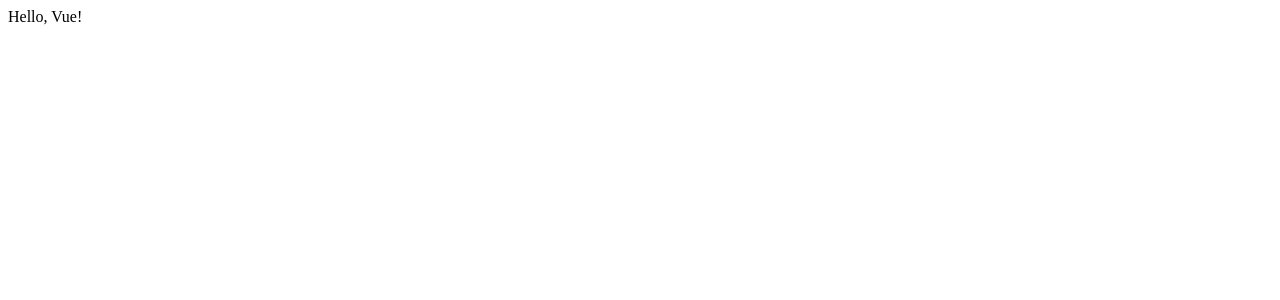
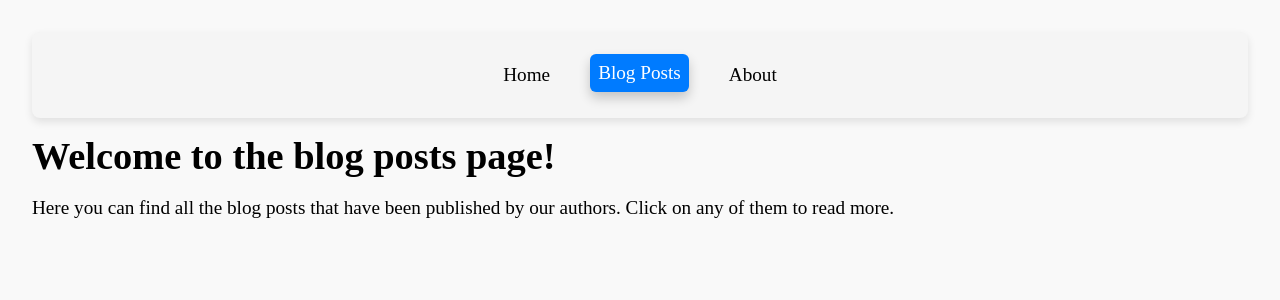
Before and after one commit to kayserver/learn-vue-3-with-Kadin, a Vue app: page /blogPosts in a window 1280 px wide. Shown: the top 300 px of the page. Built offline with nearby package versions, Linux system fonts and the light colour scheme.

Commit message:
Basic routing.

```diff
--- a/package.json
+++ b/package.json
@@ -9,10 +9,12 @@
     "preview": "vite preview"
   },
   "dependencies": {
-    "vue": "^3.4.21"
+    "vue": "^3.4.21",
+    "vue-router": "^5.0.4"
   },
   "devDependencies": {
     "@vitejs/plugin-vue": "^5.0.4",
+    "sass": "^1.99.0",
     "vite": "^5.1.6"
   }
 }
--- a/src/App.vue
+++ b/src/App.vue
@@ -1,8 +1,19 @@
 <template>
-  <div>Hello, Vue!</div>
+  <div class="app">
+    <Navigation></Navigation>
+    <router-view></router-view>
+  </div>
 </template>
 
+<script setup>
+import Navigation from '@/components/Navigation.vue';
 
-<script setup></script>
+</script>
 
-<style lang="scss" scoped></style>
+<style lang="scss" scoped>
+.app {
+  display: flex;
+  flex-direction: column;
+  gap: 1rem;
+}
+</style>
--- /dev/null
+++ b/src/assets/main.scss
@@ -0,0 +1,16 @@
+body {
+  padding: 1.5rem;
+  box-sizing: border-box;
+  background-color: #f9f9f9;
+  font-size: 1.2rem;
+  font-weight: 500;
+}
+a {
+  text-decoration: none;
+  color: black;
+}
+h2,
+h1 {
+  padding: 0;
+  margin: 0;
+}
--- /dev/null
+++ b/src/components/Navigation.vue
@@ -0,0 +1,36 @@
+<template>
+    <nav>
+        <router-link :to="{ name: 'home' }">Home</router-link>
+        <router-link :to="{ name: 'blogPosts' }">Blog Posts</router-link>
+        <router-link :to="{ name: 'about' }">About</router-link>
+    </nav>
+</template>
+
+<script setup>
+
+</script>
+
+<style lang="scss" scoped>
+nav {
+    display: flex;
+    justify-content: center;
+    gap: 2rem;
+    padding: 1.5rem;
+    background-color: #f5f5f5;
+    border-radius: 8px;
+    box-shadow: 0 4px 8px rgba(0, 0, 0, 0.1);
+
+    a {
+        padding: 0.5rem;
+    }
+
+    .router-link-active {
+        background-color: #007bff;
+        color: #fff;
+        border-color: #0056b3;
+        border-radius: 6px;
+        box-shadow: 0 6px 12px rgba(0, 0, 0, 0.2);
+        transform: translateY(-2px);
+    }
+}
+</style>
--- a/src/main.js
+++ b/src/main.js
@@ -1,5 +1,6 @@
 import { createApp } from 'vue'
 import App from './App.vue'
+import router from './router'
+import './assets/main.scss'
 
-
-createApp(App).mount('#app')
+createApp(App).use(router).mount('#app')
--- /dev/null
+++ b/src/router/index.js
@@ -0,0 +1,21 @@
+import { createRouter, createWebHistory } from 'vue-router'
+
+// Import the components that we want to route to
+import Home from '@/views/Home.vue'
+import BlogPosts from '@/views/BlogPosts.vue'
+import About from '@/views/About.vue'
+
+// Create a router instance
+const router = createRouter({
+  // Provide the history implementation to use. We are using the HTML5 history API
+  history: createWebHistory(),
+  // Define some routes, each route record should map to a component
+  routes: [
+    { path: '/', name: 'home', component: Home },
+    { path: '/blogPosts', name: 'blogPosts', component: BlogPosts },
+    { path: '/about', name: 'about', component: About },
+  ],
+})
+
+// Export the router instance
+export default router
--- /dev/null
+++ b/src/views/About.vue
@@ -0,0 +1,9 @@
+<template>
+    <div>
+        <h1>This is the about page!</h1>
+    </div>
+</template>
+
+<script setup></script>
+
+<style lang="scss" scoped></style>
--- /dev/null
+++ b/src/views/BlogPosts.vue
@@ -0,0 +1,13 @@
+<template>
+    <div>
+        <h1>Welcome to the blog posts page!</h1>
+        <p>
+            Here you can find all the blog posts that have been published by our
+            authors. Click on any of them to read more.
+        </p>
+    </div>
+</template>
+
+<script setup></script>
+
+<style lang="scss" scoped></style>
--- /dev/null
+++ b/src/views/Home.vue
@@ -0,0 +1,10 @@
+<template>
+    <div>
+        <h1>Welcome to Vue Router Demo</h1>
+        <p>Explore the navigation bar to see routing in action!</p>
+    </div>
+</template>
+
+<script setup></script>
+
+<style lang="scss" scoped></style>
```
Also changed, not shown: 1 other file (tests, documents, lock files or other folders).
